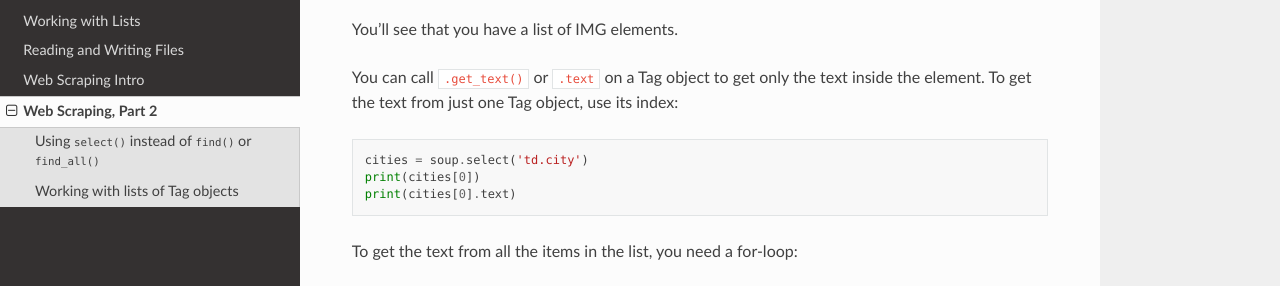
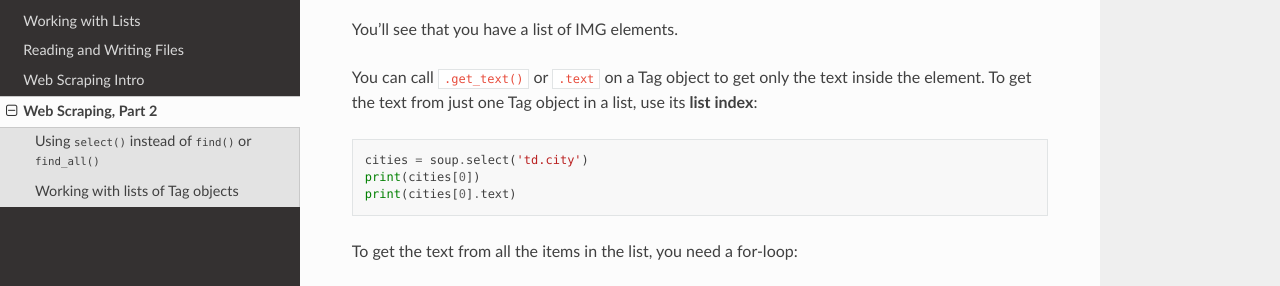
Before and after one commit to macloo/python-adv-web-apps, a Sphinx documentation site: the page built from docs/scraping2.rst, in a window 1280 px wide and 900 px high, scrolled down 1209 px. Shown: the part 190-476 px from the top of the window. Built offline with Sphinx 7.4.7 and the Read the Docs theme 2.0.0, drawn with Linux system fonts in a browser that asks for light colours.

Commit message:
small edit

```diff
--- a/docs/scraping2.rst
+++ b/docs/scraping2.rst
@@ -48,7 +48,7 @@ Try this code in the Python interpreter: ::
 
 You’ll see that you have a list of IMG elements.
 
-You can call ``.get_text()`` or ``.text`` on a Tag object to get only the text inside the element. To get the text from just one Tag object, use its index: ::
+You can call ``.get_text()`` or ``.text`` on a Tag object to get only the text inside the element. To get the text from just one Tag object in a list, use its **list index**: ::
 
     cities = soup.select('td.city')
     print(cities[0])
```
